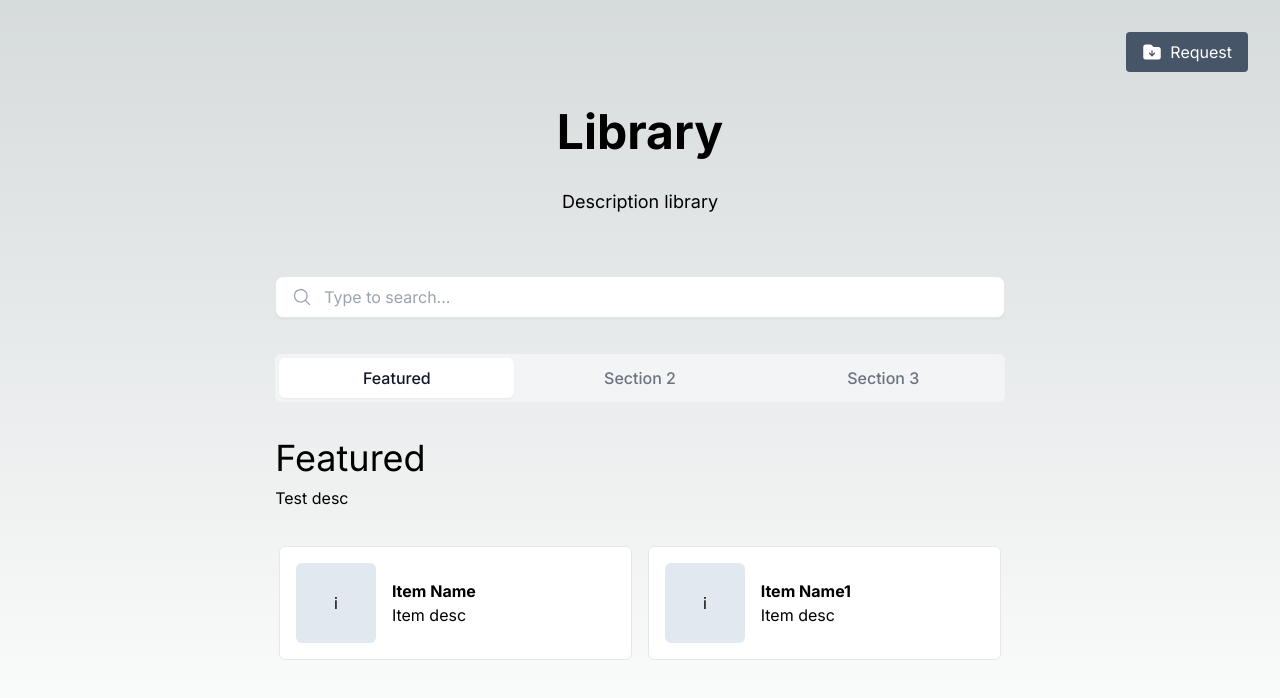
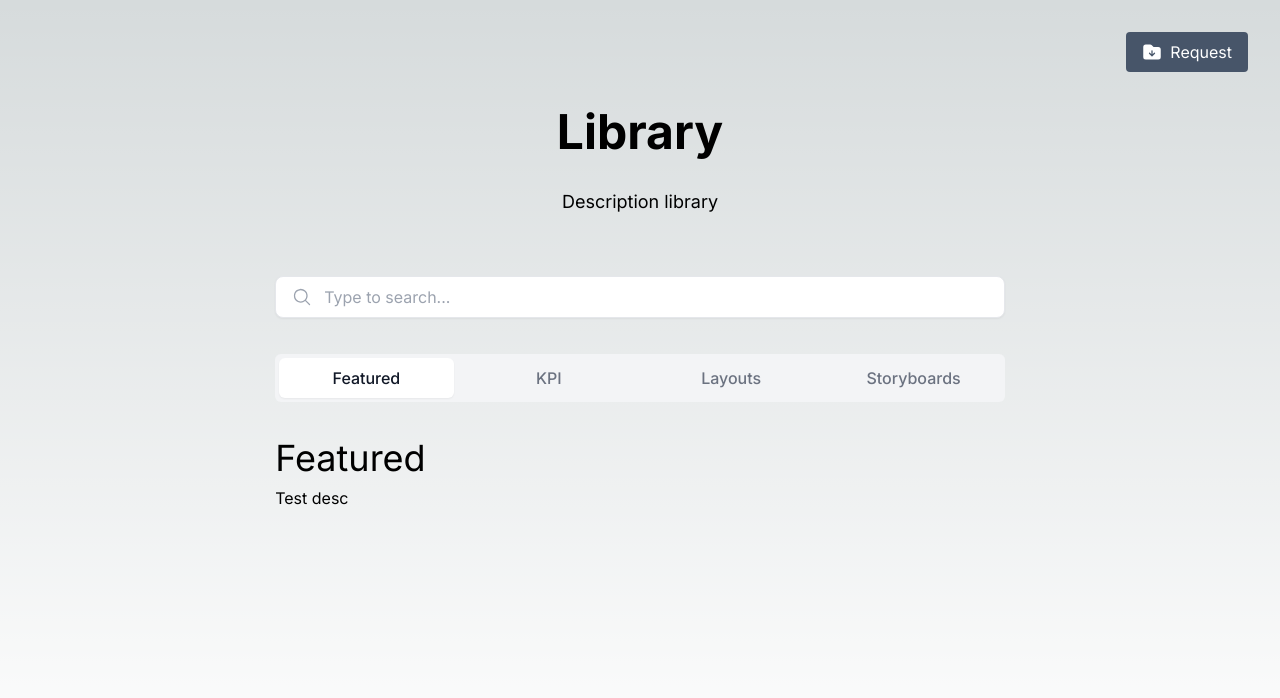
Before and after one commit to Seelvex/take-home, a Next.js app: page / in a window 1280 px wide. Shown: the top 698 px of the page. Built offline with nearby package versions, Linux system fonts and the light colour scheme.

Commit message:
wip page structure ui

```diff
--- a/app/(library)/page.tsx
+++ b/app/(library)/page.tsx
@@ -7,23 +7,28 @@ import Tabs from '@/components/tabs';
 import FolderArrowDownIcon from '@heroicons/react/24/solid/FolderArrowDownIcon';
 import MagnifyingGlassIcon from '@heroicons/react/24/solid/MagnifyingGlassIcon';
 import Section from '@/components/section';
+import { Tab } from '@/components/tabs/types';
 
-const sections = [
+const views = [
   {
-    label: 'Featured',
+    title: 'Featured',
     description: 'Test desc',
     value: 1,
-    items: [
-      { title: 'Item Name', description: 'Item desc' },
-      { title: 'Item Name1', description: 'Item desc' },
-    ],
   },
-  { label: 'Section 2', value: 2 },
-  { label: 'Section 3', value: 3 },
+  { title: 'KPI', value: 2 },
+  { title: 'Layouts', value: 3 },
+  { title: 'Storyboards', value: 4 },
 ];
+
+const tabs: Tab[] = views.map((v) => ({ label: v.title, value: v.value }));
 
 export default function Home() {
   const [activeTab, setActiveTab] = React.useState(1);
+
+  const selectedView = React.useMemo(
+    () => views.find((v) => v.value === activeTab),
+    [activeTab],
+  );
 
   return (
     <main className="min-h-screen p-8 flex flex-col items-center gap-9">
@@ -46,19 +51,17 @@ export default function Home() {
           />
         </div>
 
-        <Tabs
-          tabs={sections}
-          activeTab={activeTab}
-          onTabChange={setActiveTab}
-        />
+        <Tabs tabs={tabs} activeTab={activeTab} onTabChange={setActiveTab} />
 
-        <div className="flex item-center w-full">
-          <Section
-            title={sections[0].label}
-            items={sections[0].items || []}
-            description={sections[0]?.description}
-          />
-        </div>
+        {selectedView ? (
+          <Section {...selectedView}>
+            <div className="grid md:grid-cols-2 gap-4 p-1">
+              {/* items.map((item) => (
+                  <SectionItem key={item.title} {...item} />
+                )) */}
+            </div>
+          </Section>
+        ) : null}
       </div>
     </main>
   );
--- a/components/section/index.tsx
+++ b/components/section/index.tsx
@@ -1,18 +1,8 @@
-import SectionItem from '@/components/section/item';
+import { SectionType } from './types';
+import React from 'react';
 
-interface SectionItem {
-  title: string;
-  description?: string;
-}
-
-interface SectionProps {
-  title: string;
-  description?: string;
-  items: SectionItem[];
-}
-
-const Section: React.FC<SectionProps> = (props) => {
-  const { title, description, items } = props;
+const Section: React.FC<React.PropsWithChildren<SectionType>> = (props) => {
+  const { title, description, children } = props;
 
   return (
     <div className="flex flex-col gap-8 w-full">
@@ -21,11 +11,7 @@ const Section: React.FC<SectionProps> = (props) => {
         {description ? <p>{description}</p> : null}
       </div>
 
-      <div className="grid md:grid-cols-2 gap-4 p-1">
-        {items.map((item) => (
-          <SectionItem key={item.title} {...item} />
-        ))}
-      </div>
+      {children}
     </div>
   );
 };
--- /dev/null
+++ b/components/section/types.ts
@@ -0,0 +1,10 @@
+export interface SectionItemType {
+  title: string;
+  description?: string;
+}
+
+export interface SectionType {
+  title: string;
+  value: number;
+  description?: string;
+}
--- a/components/tabs/index.tsx
+++ b/components/tabs/index.tsx
@@ -1,16 +1,5 @@
 import React from 'react';
-
-interface Tab {
-  label: string;
-  value: number;
-}
-
-interface TabsProps {
-  tabs: Tab[];
-  activeTab: Tab['value'];
-  onTabChange: (value: Tab['value']) => void;
-  className?: string;
-}
+import { TabsProps } from './types';
 
 const Tabs: React.FC<TabsProps> = ({
   tabs,
--- /dev/null
+++ b/components/tabs/types.ts
@@ -0,0 +1,11 @@
+export interface Tab {
+  label: string;
+  value: number;
+}
+
+export interface TabsProps {
+  tabs: Tab[];
+  activeTab: Tab['value'];
+  onTabChange: (value: Tab['value']) => void;
+  className?: string;
+}
```
Also changed, not shown: components/section/item/index.tsx (+4 -12 lines).
